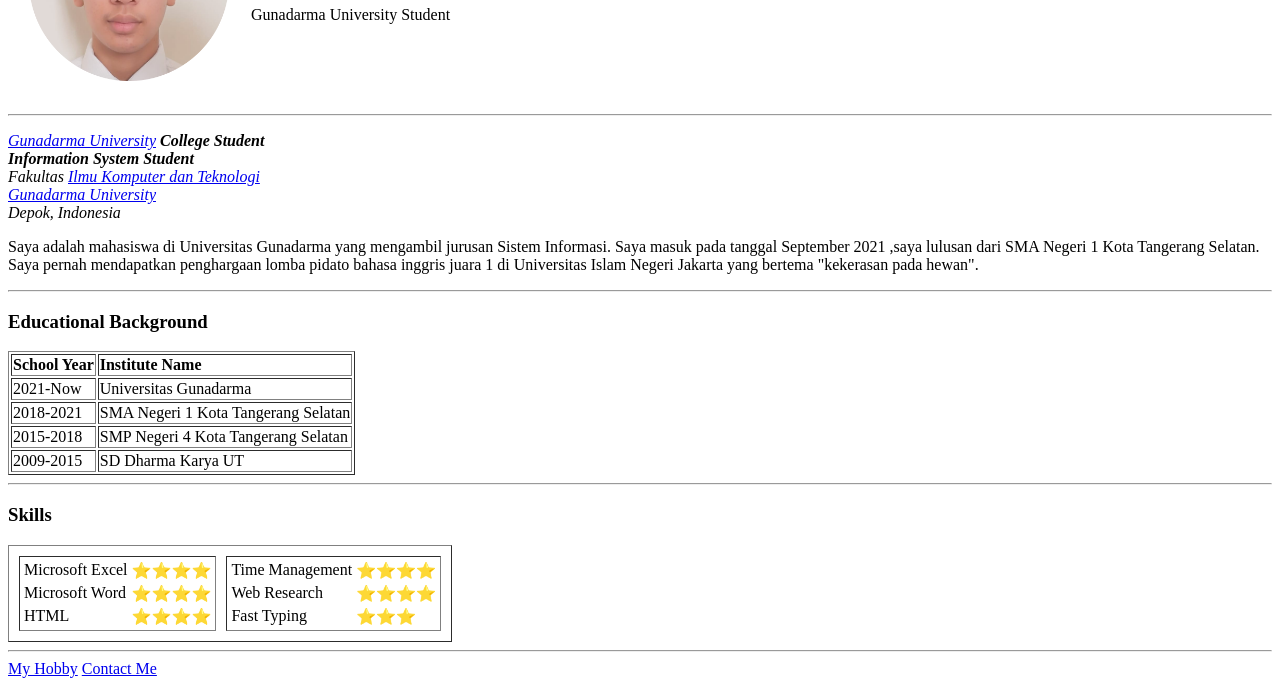
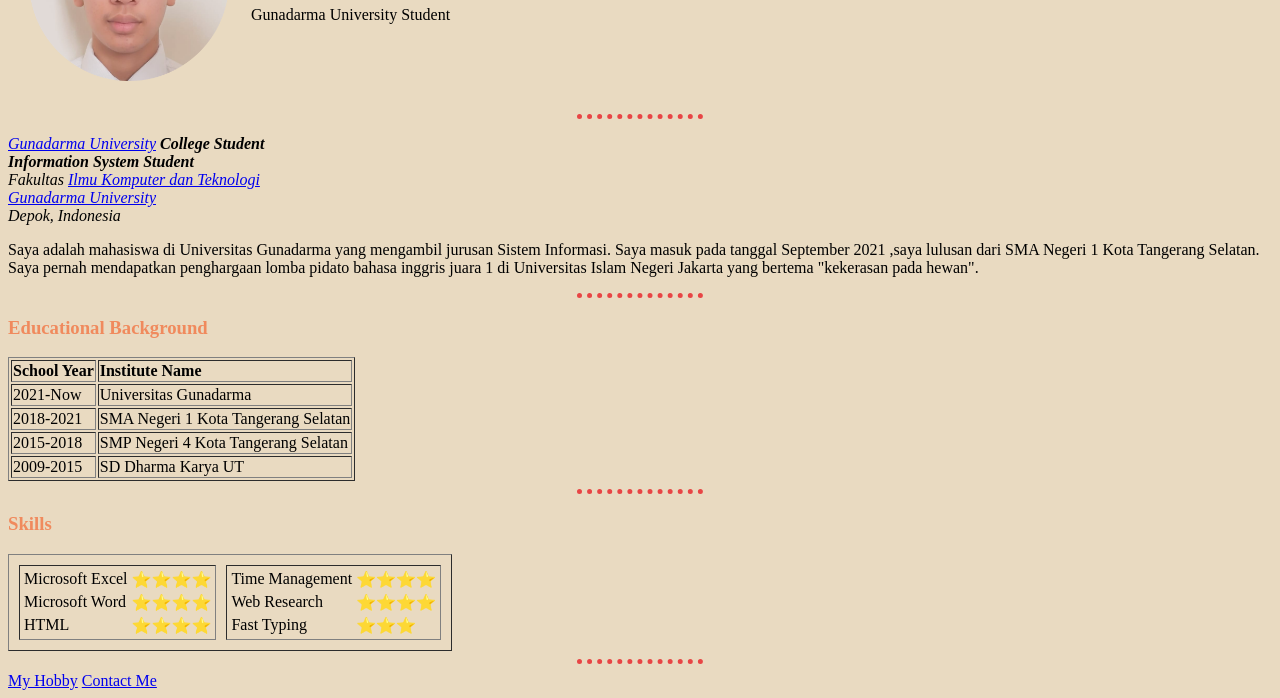
Before and after one commit to SamuelHamdani/CV, a plain HTML site: page index.html in a window 1280 px wide. Shown: the part 148-846 px from the top of the page. Drawn offline with Linux system fonts and the light colour scheme.

Commit message:
Update index.html

```diff
--- a/index.html
+++ b/index.html
@@ -6,7 +6,7 @@
     <meta http-equiv="X-UA-Compatible" content="IE=edge">
     <meta name="viewport" content="width=device-width, initial-scale=1.0">
     <title>HTML</title>
-    <link rel="stylesheet" href="/Udemy Project/styles.css">
+    <link rel="stylesheet" href="styles.css">
 </head>
 
 <body>
```
